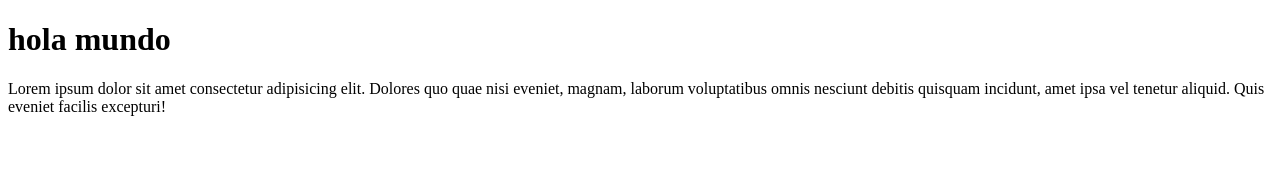
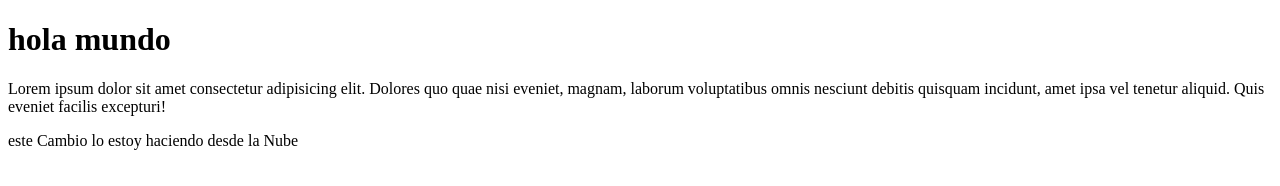
Before and after one commit to YamirMogollon1996/Htmlcss, a plain HTML site: page index.html in a window 1280 px wide. Drawn offline with Linux system fonts and the light colour scheme.

Commit message:
Cambio hecho desde la Nube

```diff
--- a/index.html
+++ b/index.html
@@ -10,6 +10,6 @@
         <h1>hola mundo</h1>
         <p>Lorem ipsum dolor sit amet consectetur adipisicing elit. Dolores quo quae nisi eveniet, magnam, laborum voluptatibus omnis nesciunt debitis quisquam incidunt, amet ipsa vel tenetur aliquid. Quis eveniet facilis excepturi!</p>
 
-
+        <p>este Cambio lo estoy haciendo desde la Nube </p>
 </body>
 </html>
```
